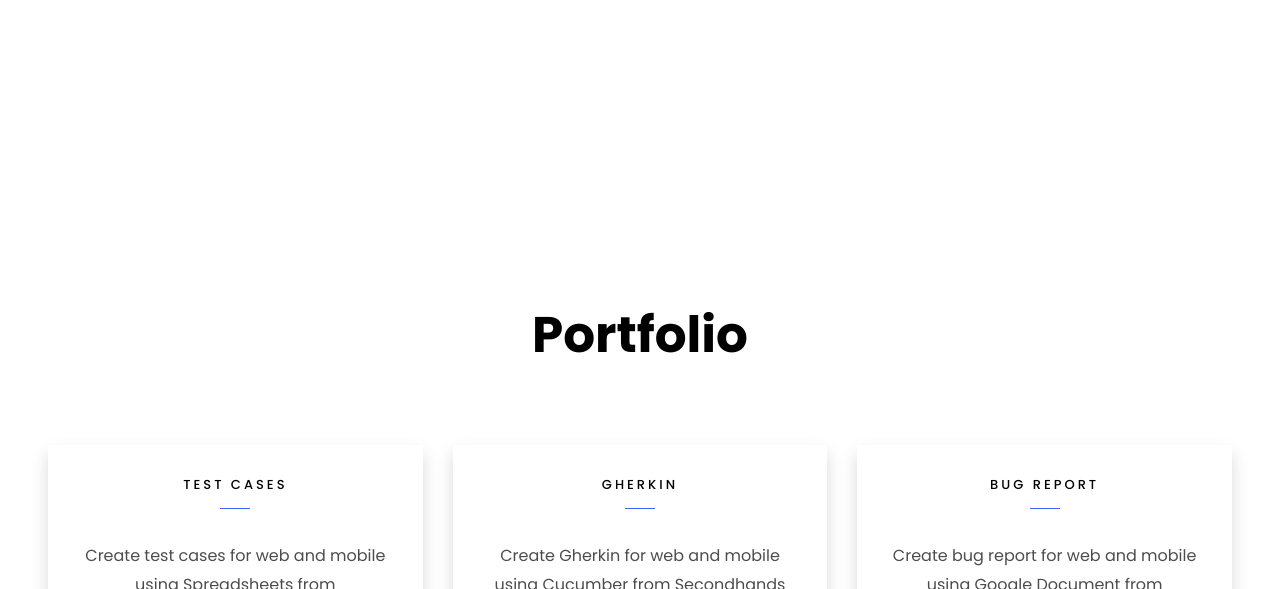
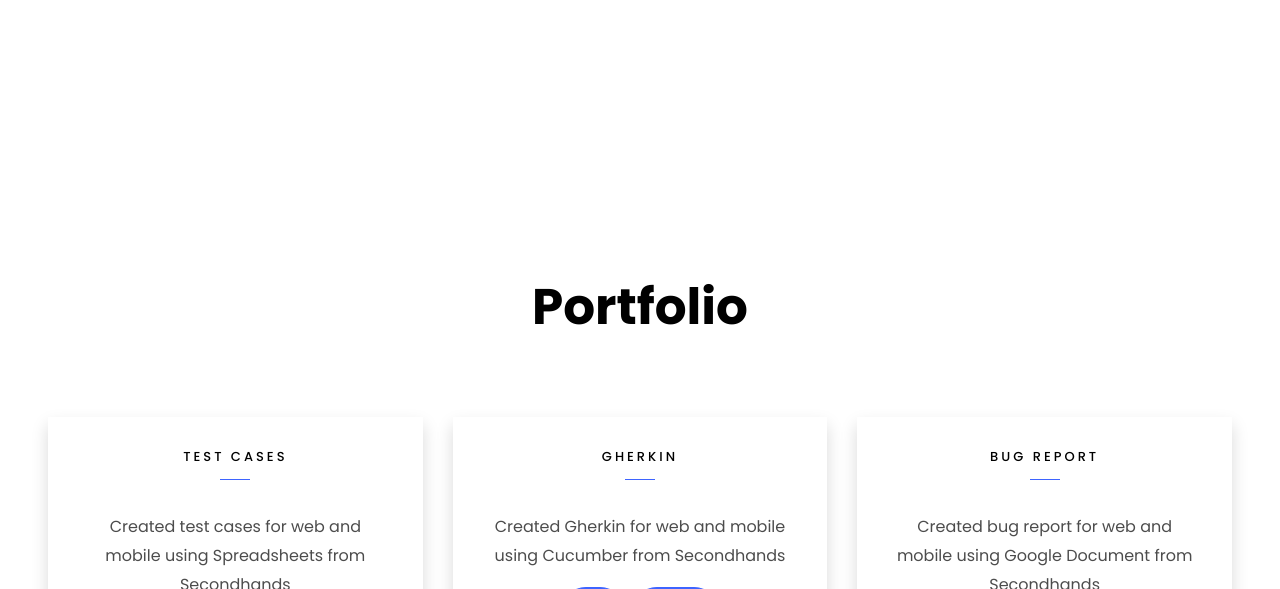
Before and after one commit to Namiayu1/ayunamira.github.io, a plain HTML site: page index.html in a window 1280 px wide. Shown: the part 4320-4909 px from the top of the page. Drawn offline with Linux system fonts and the light colour scheme.

Commit message:
update cv

```diff
--- a/index.html
+++ b/index.html
@@ -172,7 +172,6 @@
 									<li>Create user guidelines for application daily operation report.</li>
 									<li>Socialization of software user procedures.</li>
 									<li>Data entry of application master equipment.</li>
-									<li>Data entry of application daily operation report.</li>
 								</ul>
 		    				</div>
 	    				</div>
@@ -288,7 +287,7 @@
 						<div class="services-1 shadow" style="background-image: url();">
 							<div class="desc">
 								<h3 class="mb-5">Test Cases</h3>
-								<p>Create test cases for web and mobile using Spreadsheets from Secondhands</p>
+								<p>Created test cases for web and mobile using Spreadsheets from Secondhands</p>
 								<p><a href="https://docs.google.com/spreadsheets/d/1qlL253ZQOG-R9pdT9iXX3Gipo9JHCpRKi30DtDKareg/edit#gid=894688170" class="btn btn-primary py-3 px-3">Web</a>
 								   <a href="https://docs.google.com/spreadsheets/d/1qlL253ZQOG-R9pdT9iXX3Gipo9JHCpRKi30DtDKareg/edit#gid=796462273" class="btn btn-primary py-3 px-3">Mobile</a>
 								</p>
@@ -299,7 +298,7 @@
 						<div class="services-1 shadow" style="background-image: url();">
 							<div class="desc">
 								<h3 class="mb-5">Gherkin</h3>
-								<p>Create Gherkin for web and mobile using Cucumber from Secondhands</p>
+								<p>Created Gherkin for web and mobile using Cucumber from Secondhands</p>
 								<p><a href="https://gitlab.com/ayunami/katalon-studio-website/-/tree/main/Include/features?ref_type=heads" class="btn btn-primary py-3 px-3">Web</a>
 								   <a href="https://gitlab.com/ayunami/katalon-studio-mobile/-/tree/main/Include/features?ref_type=heads" class="btn btn-primary py-3 px-3">Mobile</a>
 								</p>
@@ -310,7 +309,7 @@
 						<div class="services-1 shadow" style="background-image: url();">
 							<div class="desc">
 								<h3 class="mb-5">Bug Report</h3>
-								<p>Create bug report for web and mobile using Google Document from Secondhands</p>
+								<p>Created bug report for web and mobile using Google Document from Secondhands</p>
 								<p><a href="https://docs.google.com/document/d/1jE266QnBJubOhXr-NUjEX_iFs6KjWE6XeFXVN2uCLro/edit?usp=sharing" class="btn btn-primary py-3 px-3">Web</a>
 								   <a href="https://docs.google.com/document/d/1csMDUWu55-Fx-d8rvxzbZObi9xC41W3wk_F6TTEqGXg/edit?usp=sharing" class="btn btn-primary py-3 px-3">Mobile</a>
 								</p>
```
Also changed, not shown: 2 other files.
